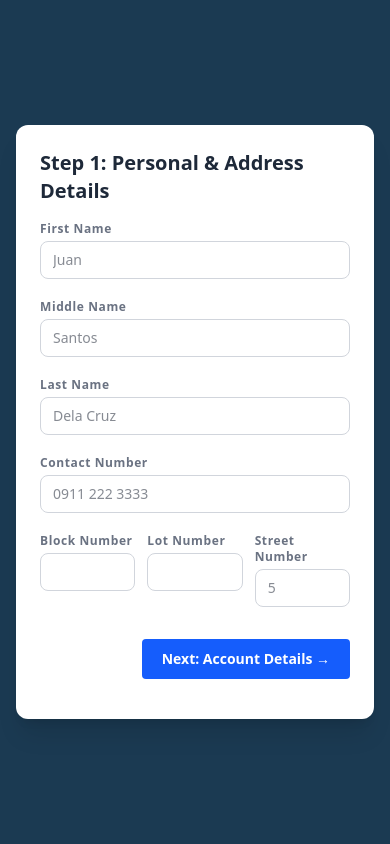
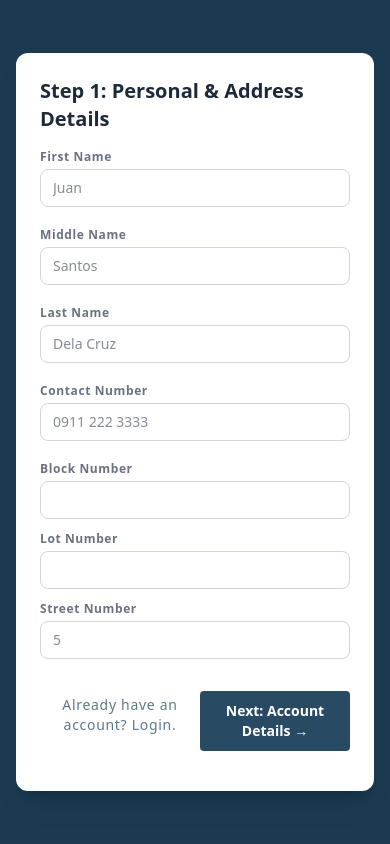
Before and after one commit to Valiant49/venue_reservation_web_app, a Laravel app: page /resident/register in a window 390 px wide. Run offline with Laravel 12, Linux system fonts and the light colour scheme; style sheets or scripts are compiled from the project's sources; parts of the project's set-up code (start-up, migrations or seed data) failed here and were passed over.

Commit message:
updated resident login and register UX

```diff
--- a/app/Observers/BaseAuditObserver.php
+++ b/app/Observers/BaseAuditObserver.php
@@ -33,6 +33,10 @@ class BaseAuditObserver
 
     private function record(Model $model, String $action, array $old, array $new): void
     {
+        $user = Auth::user();
+        $userName = $user ? $user->getFullNameAttribute() : ($model instanceof User ? $model->getFullNameAttribute() : 'system');
+
+
         Log::create([
             'entity_type'   => get_class($model),
             'entity_id'     => $model->getKey(),
@@ -40,7 +44,7 @@ class BaseAuditObserver
             'old_values'    => $old ?: null,
             'new_values'    => $new ?: null,
             'user_id'       => Auth::id(),
-            'user_name'     => Auth::user()->getFullNameAttribute() ?? 'system',
+            'user_name'     => $userName,
         ]);
     }
 }
--- a/resources/views/resident-facing/register.blade.php
+++ b/resources/views/resident-facing/register.blade.php
@@ -1,7 +1,12 @@
 <html>
 
+<head>
+    <meta name="viewport" content="width=device-width, initial-scale=1.0">
     @vite(['resources/css/app.css', 'resources/js/app.js'])
+</head>
 
+
+<body>
     <div class="flex min-h-screen items-center justify-center bg-[#1B3A52] px-4 py-8">
         {{-- Card Container --}}
         <div class="w-full max-w-3xl overflow-hidden rounded-lg bg-white shadow-xl">
@@ -12,7 +17,7 @@
                     @csrf
 
                     {{-- STEP 1: Personal Info & Address --}}
-                <div x-show="step === 1" class="space-y-4">
+                    <div x-show="step === 1" x-ref="step1" class="space-y-4">
                         {{-- Validation Summary Alert --}}
                             @if ($errors->any())
                                 <div class="mb-6 rounded-md bg-red-50 p-4 border-l-4 border-red-500 shadow-sm transition-all" id="error-summary">
@@ -42,39 +47,46 @@
                         {{-- Names Row --}}
                         <div>
                             <x-input-label>First Name</x-input-label>
-                        <x-text-input type="text" name="first_name" placeholder="Juan" value="{{ old('first_name') }}" class="w-full mb-5" />
+                            <x-text-input type="text" name="first_name" placeholder="Juan" value="{{ old('first_name') }}" class="w-full mb-5" required/>
 
                             <x-input-label>Middle Name</x-input-label>
-                        <x-text-input type="text" name="middle_name" placeholder="Santos" value="{{ old('middle_name') }}" class="w-full mb-5" />
+                            <x-text-input type="text" name="middle_name" placeholder="Santos" value="{{ old('middle_name') }}" class="w-full mb-5" required/>
 
                             <x-input-label>Last Name</x-input-label>
-                        <x-text-input type="text" name="last_name" placeholder="Dela Cruz" value="{{ old('last_name') }}" class="w-full mb-5" />
+                            <x-text-input type="text" name="last_name" placeholder="Dela Cruz" value="{{ old('last_name') }}" class="w-full mb-5" required/>
 
                             <x-input-label>Contact Number</x-input-label>
-                        <x-text-input type="text" name="contact_num" placeholder="0911 222 3333" value="{{ old('contact_num') }}" class="w-full mb-5" />
+                            <x-text-input type="text" name="contact_num" placeholder="0911 222 3333" value="{{ old('contact_num') }}" class="w-full mb-5" required/>
                         </div>
 
                         {{-- Property Info Row --}}
-                    <div class="grid grid-cols-3 gap-3">
-
-                        <div>
+                        <div class="space-y-3 md:flex md:gap-3 md:space-y-0">
+                            <div class="md:flex-1">
                                 <x-input-label>Block Number</x-input-label>
-                            <x-text-input type="number" name="block_num"  value="{{ old('block_num') }}" class="w-full" />
+                                <x-text-input type="number" name="block_num"  value="{{ old('block_num') }}" class="w-full" required/>
                             </div>
 
-                        <div>
+                            <div class="md:flex-1">
                                 <x-input-label>Lot Number</x-input-label>
-                            <x-text-input type="number" name="lot_num" value="{{ old('lot_num') }}" class="w-full" />
+                                <x-text-input type="number" name="lot_num" value="{{ old('lot_num') }}" class="w-full" required/>
                             </div>
 
-                        <div>
+                            <div class="md:flex-1">
                                 <x-input-label>Street Number</x-input-label>
-                            <x-text-input type="number" name="street_num" placeholder="5" value="{{ old('street_num') }}" class="w-full" />
+                                <x-text-input type="number" name="street_num" placeholder="5" value="{{ old('street_num') }}" class="w-full" required/>
                             </div>
                         </div>
 
-                    <div class="flex justify-end pt-4">
-                        <button type="button" @click="step = 2" class="rounded bg-blue-600 px-5 py-2.5 text-sm font-semibold text-white hover:bg-blue-700 transition">
+                        <div class="flex justify-between pt-4">
+                            <div class="text-sm tracking-wide font-medium text-primary/75 text-center m-1">
+                                <span>Already have an account?</span>
+                                <a href="{{ route('resident.login') }}" class="font-medium hover:font-bold hover:text-primary/100">
+                                    Login.
+                                </a>
+                            </div>
+
+                            <button type="button" class="rounded bg-primary px-5 py-2.5 text-sm font-semibold text-white hover:bg-primary-hover transition"
+                                @click="[...$refs.step1.querySelectorAll('input')].every(el => el.reportValidity()) && (step = 2)">
                                 Next: Account Details &rarr;
                             </button>
                         </div>
@@ -106,15 +118,15 @@
                             @endif
                         <h3 class="text-xl font-bold text-gray-800">Step 2: Account Credentials</h3>
 
-                    <div class="space-y-3">
-                        <div>
-                            <x-text-input type="email" name="email" placeholder="Email" value="{{ old('email') }}" class="w-full" />
+                        <div class="space-y-3 md:flex md:gap-3 md:space-y-0">
+                            <div class="md:flex-1">
+                                <x-text-input type="email" name="email" placeholder="Email" value="{{ old('email') }}" class="w-full" required/>
                             </div>
-                        <div>
-                            <x-text-input type="password" name="password" placeholder="Password" class="w-full" />
+                            <div class="md:flex-1">
+                                <x-text-input type="password" name="password" placeholder="Password" class="w-full" required/>
                             </div>
-                        <div>
-                            <x-text-input type="password" name="password_confirmation" placeholder="Confirm Password" class="w-full" />
+                            <div class="md:flex-1">
+                                <x-text-input type="password" name="password_confirmation" placeholder="Confirm Password" class="w-full" required/>
                             </div>
                         </div>
 
@@ -132,5 +144,6 @@
             </div>
         </div>
     </div>
+</body>
 
 </html>
```
Also changed, not shown: resources/views/resident-facing/login.blade.php (+18 -10 lines). Lines whose indentation alone changed are shown as unchanged.
